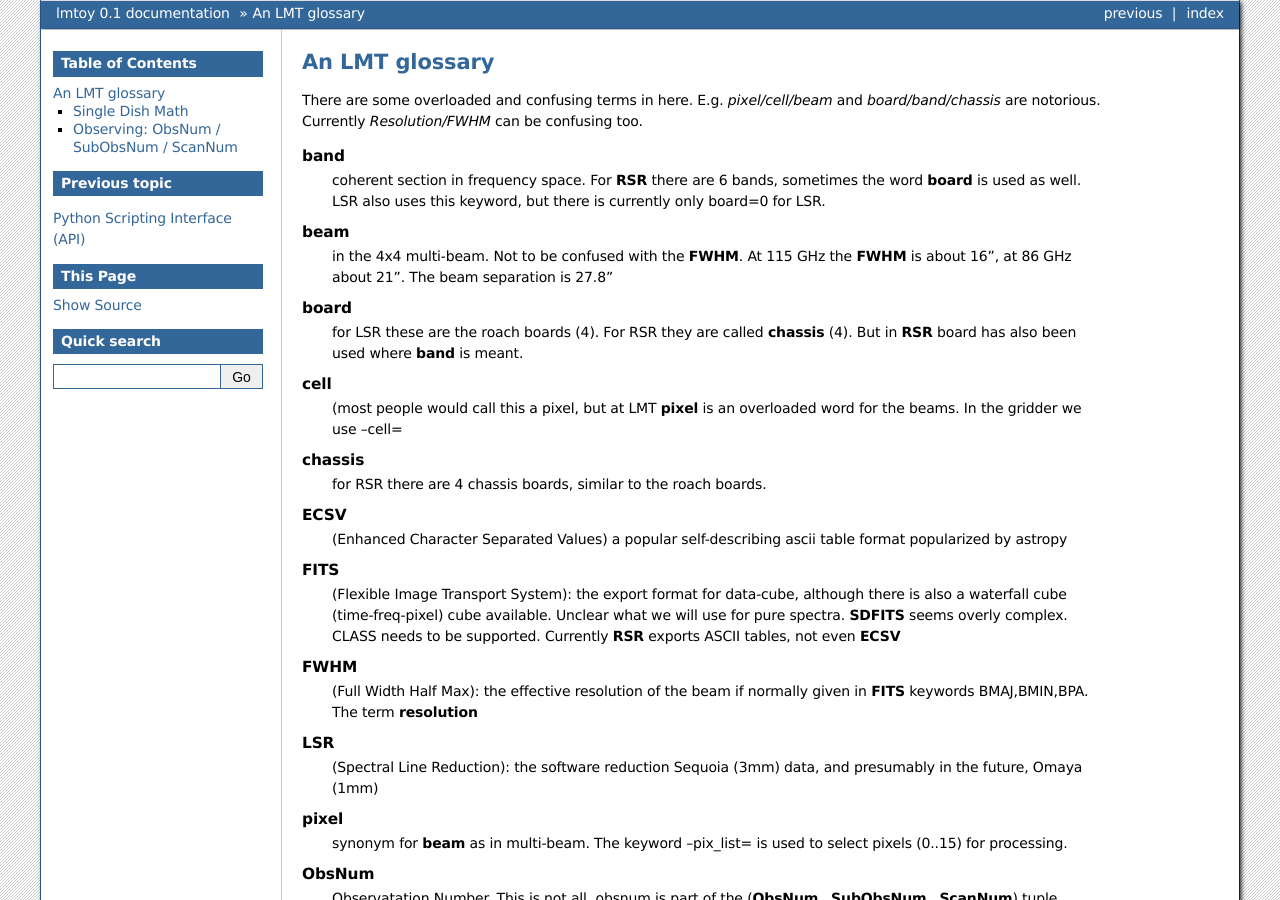
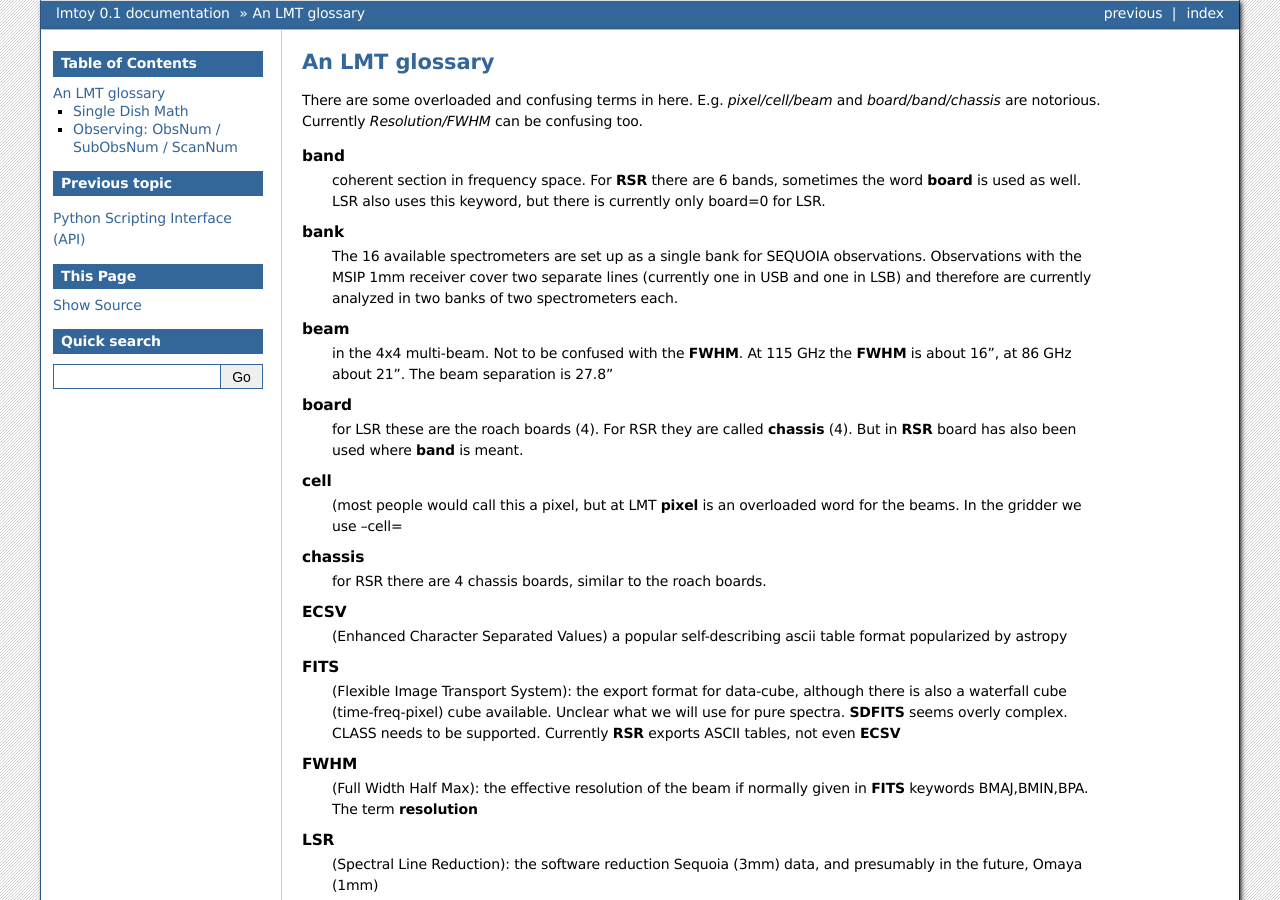
Before and after one commit to astroumd/lmtoy, a Sphinx documentation site: the page built from docs/source/glossary.rst, in a window 1280 px wide and 900 px high. Built offline with Sphinx 7.4.7, drawn with Linux system fonts in a browser that asks for light colours.

Commit message:
add bank as per Pete's definition in S2.2 of this document

```diff
--- a/docs/source/glossary.rst
+++ b/docs/source/glossary.rst
@@ -12,6 +12,12 @@ E.g. *pixel/cell/beam* and *board/band/chassis* are notorious. Currently
       are 6 bands, sometimes the word **board** is used as well.  LSR
       also uses this keyword, but there is currently only board=0 for
       LSR.
+
+    bank
+      The 16 available spectrometers are set up as a single bank for SEQUOIA
+      observations. Observations with the MSIP 1mm receiver cover two separate lines
+      (currently one in USB and one in LSB) and therefore are currently analyzed in two
+      banks of two spectrometers each.
 
     beam
       in the 4x4 multi-beam. Not to be confused with the
```
